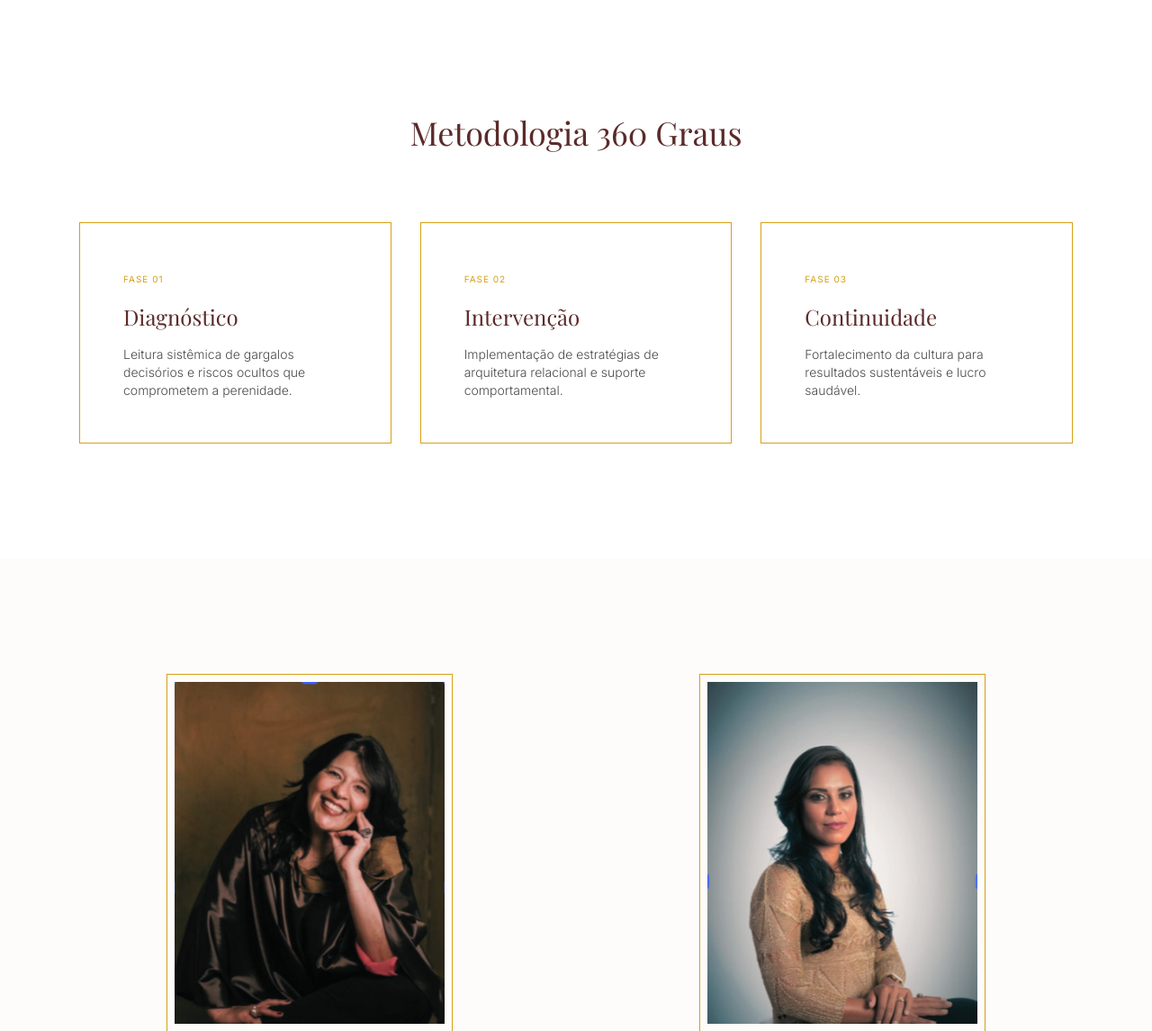
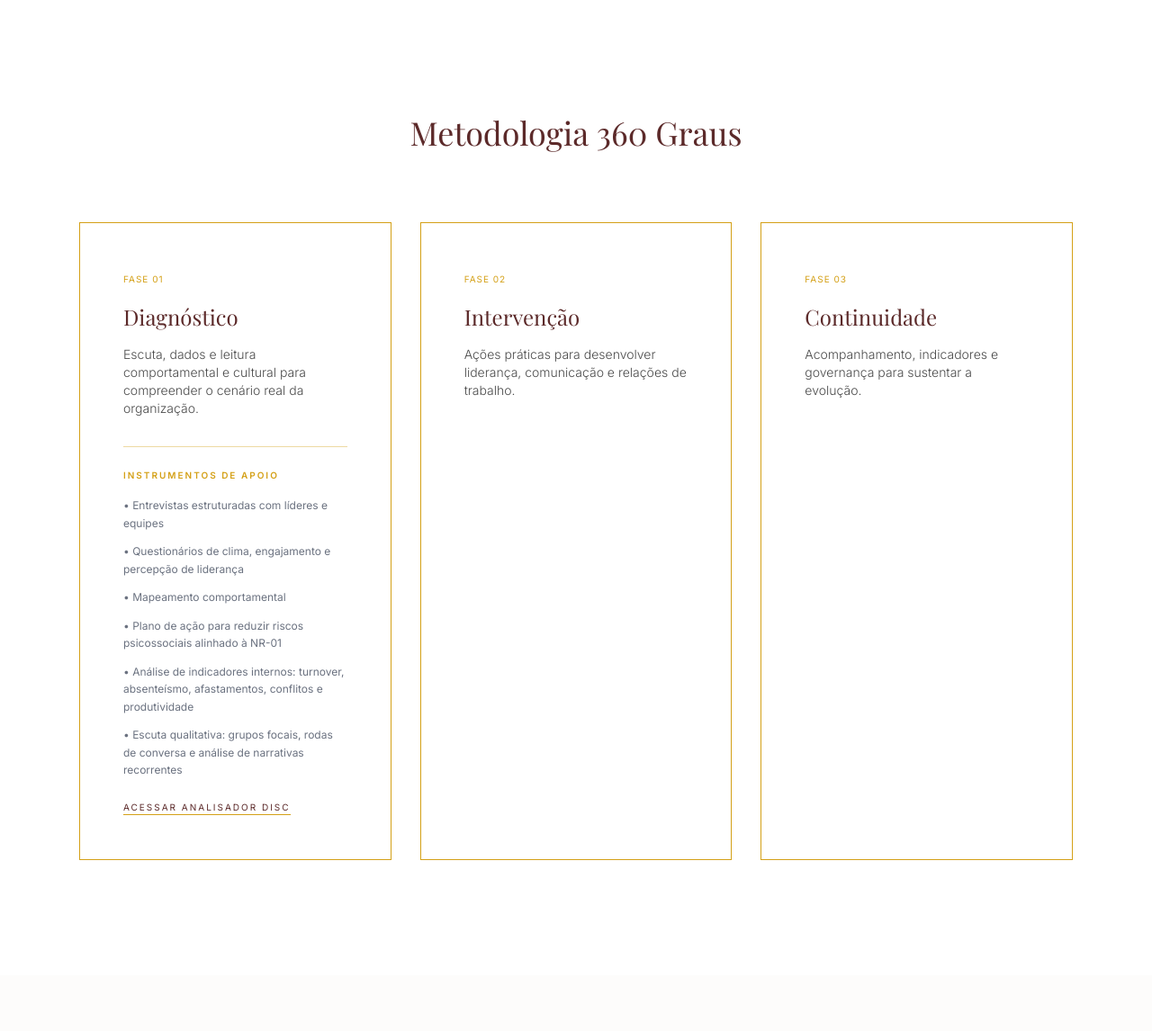
Before and after one commit to egarabini/lideranca_conectada, a Flask app: page / in a window 1280 px wide. Shown: the part 1878-3024 px from the top of the page at 90% size. Run offline with Flask 3, Linux system fonts and the light colour scheme; some libraries are stand-ins or nearby versions; some web fonts are replaced.

Commit message:
Update methodology support instruments

```diff
--- a/web/templates/index.html
+++ b/web/templates/index.html
@@ -25,7 +25,6 @@
             <a href="#impacto" class="hover:text-amber-800">ROI & Impacto</a>
             <a href="#metodologia" class="hover:text-amber-800">Metodologia</a>
             <a href="#especialistas" class="hover:text-amber-800">Especialistas</a>
-            <a href="/disc/" class="hover:text-amber-800">DISC</a>
         </div>
         <div class="text-[11px] text-[#5C2A2A] font-bold uppercase tracking-wider">Monica Motta & Renata Gioia</div>
     </nav>
@@ -85,17 +84,31 @@
                 <div class="p-12 border border-[#D4A017] reveal hover:bg-[#FDFCFB] transition">
                     <span class="text-[10px] uppercase tracking-widest text-[#D4A017]">Fase 01</span>
                     <h3 class="serif text-2xl my-4 text-[#5C2A2A]">Diagnóstico</h3>
-                    <p class="text-sm font-light">Leitura sistêmica de gargalos decisórios e riscos ocultos que comprometem a perenidade.</p>
+                    <p class="text-sm font-light">Escuta, dados e leitura comportamental e cultural para compreender o cenário real da organização.</p>
+                    <div class="mt-8 pt-6 border-t border-[#D4A017]/40">
+                        <p class="text-[10px] uppercase tracking-[2px] text-[#D4A017] font-semibold mb-4">Instrumentos de apoio</p>
+                        <ul class="space-y-3 text-xs text-gray-500 leading-relaxed">
+                            <li>• Entrevistas estruturadas com líderes e equipes</li>
+                            <li>• Questionários de clima, engajamento e percepção de liderança</li>
+                            <li>• Mapeamento comportamental</li>
+                            <li>• Plano de ação para reduzir riscos psicossociais alinhado à NR-01</li>
+                            <li>• Análise de indicadores internos: turnover, absenteísmo, afastamentos, conflitos e produtividade</li>
+                            <li>• Escuta qualitativa: grupos focais, rodas de conversa e análise de narrativas recorrentes</li>
+                        </ul>
+                        <a href="/disc/" class="mt-6 inline-block text-[10px] uppercase tracking-[2px] text-[#5C2A2A] border-b border-[#D4A017] hover:text-[#D4A017] transition">
+                            Acessar analisador DISC
+                        </a>
+                    </div>
                 </div>
                 <div class="p-12 border border-[#D4A017] reveal hover:bg-[#FDFCFB] transition">
                     <span class="text-[10px] uppercase tracking-widest text-[#D4A017]">Fase 02</span>
                     <h3 class="serif text-2xl my-4 text-[#5C2A2A]">Intervenção</h3>
-                    <p class="text-sm font-light">Implementação de estratégias de arquitetura relacional e suporte comportamental.</p>
+                    <p class="text-sm font-light">Ações práticas para desenvolver liderança, comunicação e relações de trabalho.</p>
                 </div>
                 <div class="p-12 border border-[#D4A017] reveal hover:bg-[#FDFCFB] transition">
                     <span class="text-[10px] uppercase tracking-widest text-[#D4A017]">Fase 03</span>
                     <h3 class="serif text-2xl my-4 text-[#5C2A2A]">Continuidade</h3>
-                    <p class="text-sm font-light">Fortalecimento da cultura para resultados sustentáveis e lucro saudável.</p>
+                    <p class="text-sm font-light">Acompanhamento, indicadores e governança para sustentar a evolução.</p>
                 </div>
             </div>
         </div>
```
